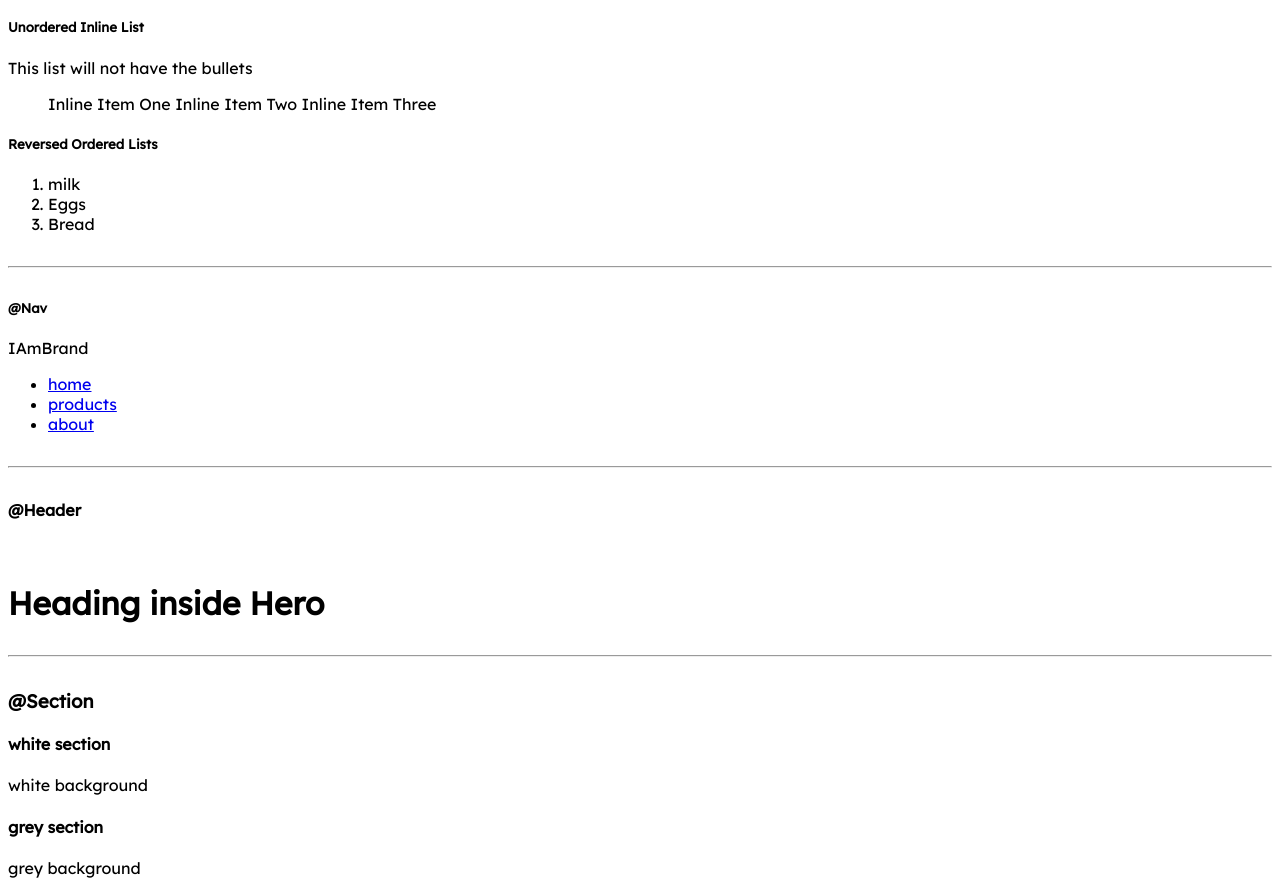
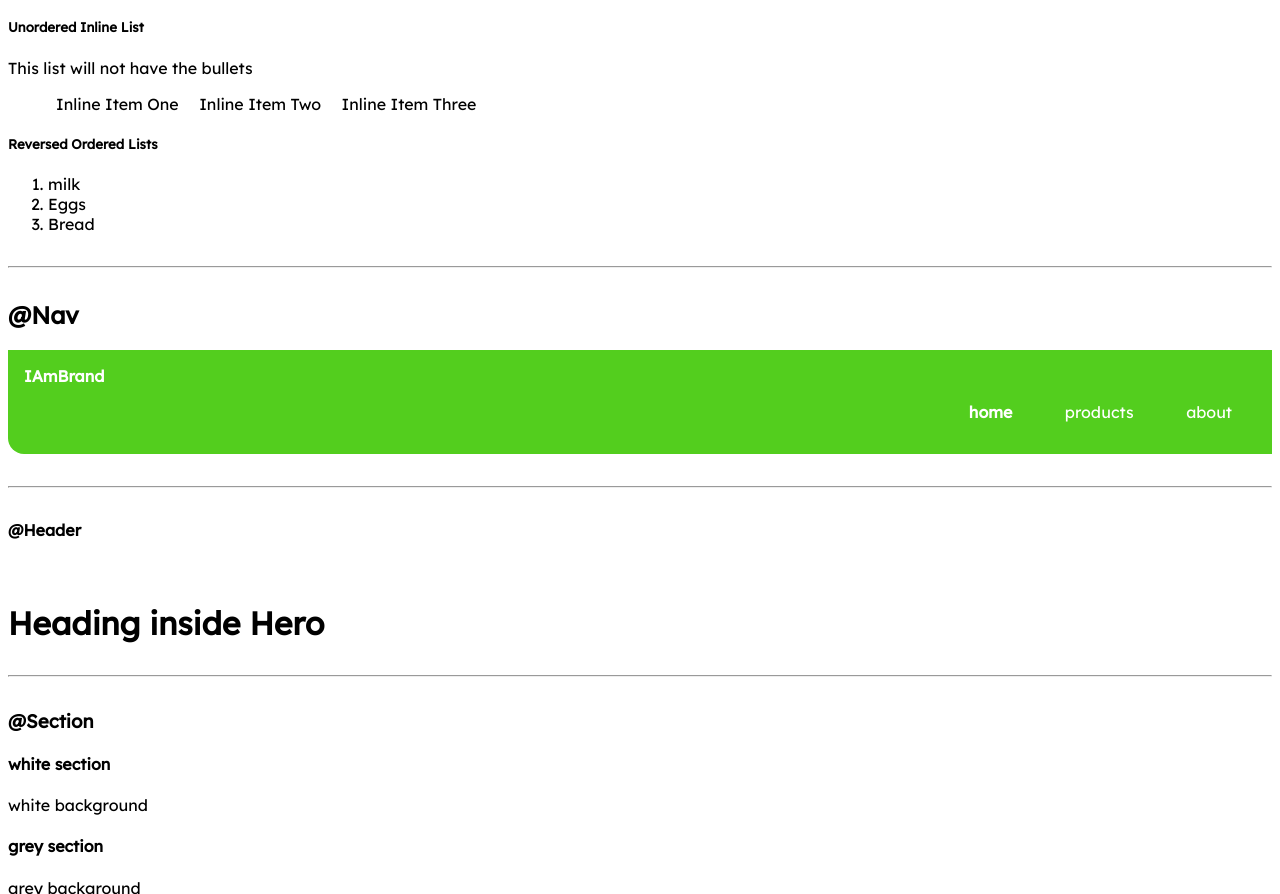
Before and after one commit to Auro-jyoti/MyPortFolio, a plain HTML site: page index.html in a window 1280 px wide. Shown: the part 1312-2206 px from the top of the page. Drawn offline with Linux system fonts and the light colour scheme.

Commit message:
Navigation Updated in CSS

```diff
--- a/app.css
+++ b/app.css
@@ -47,4 +47,28 @@
 
 .list-item-inline {
     display: inline;
+    padding: 0rem 0.5rem;
 }
+
+/* nvavigation */
+
+.navigation {
+    background-color: var(--primary-color);
+    color: white;
+    padding: 1rem;
+    border-bottom-left-radius: 1rem;
+}
+.navigation .nav-brand{
+    font-weight: bold;
+}
+
+.navigation .nav-pills{
+    text-align: right;
+}
+.navigation .Link {
+    color: white;
+}
+
+.navigation .link-active {
+    font-weight: bold;
+}
--- a/index.html
+++ b/index.html
@@ -99,19 +99,20 @@
 
     <hr>
 
-    <h5>@Nav</h5>
+    <h2>@Nav</h2>
 
-    <nav>
-        <div>IAmBrand</div>
-        <ul>
-            <li>
-                <a href="/">home</a>
+    <nav class="navigation container">
+        <div class="nav-brand">IAmBrand</div>
+
+        <ul class="list-non-bullet nav-pills">
+            <li class="list-item-inline">
+                <a class="Link link-active" href="/">home</a>
             </li>
-            <li>
-                <a href="/">products</a>
+            <li class="list-item-inline">
+                <a class="Link" href="/">products</a>
             </li>
-            <li>
-                <a href="/">about</a>
+            <li class="list-item-inline">
+                <a class="Link" href="/">about</a>
             </li>
         </ul>
     </nav>
```
